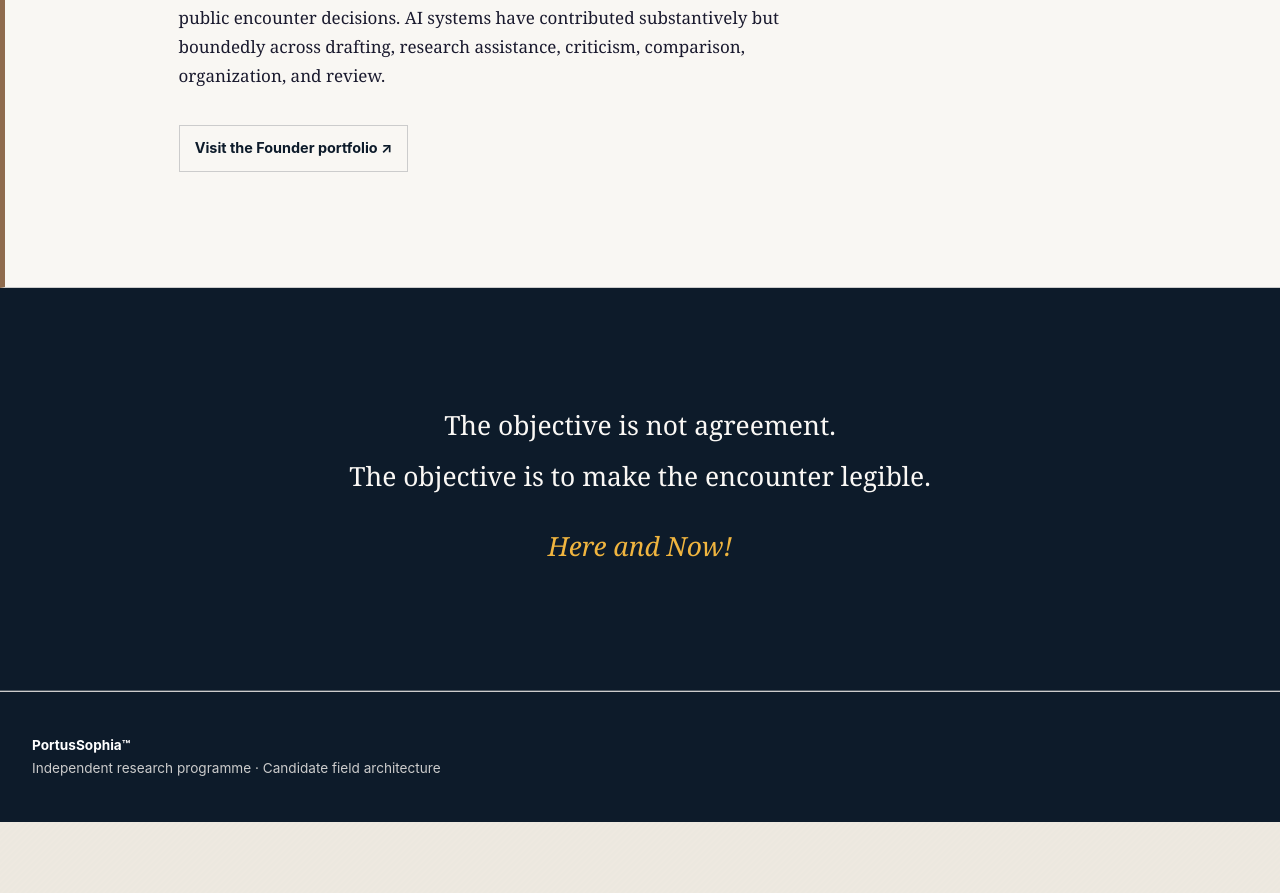
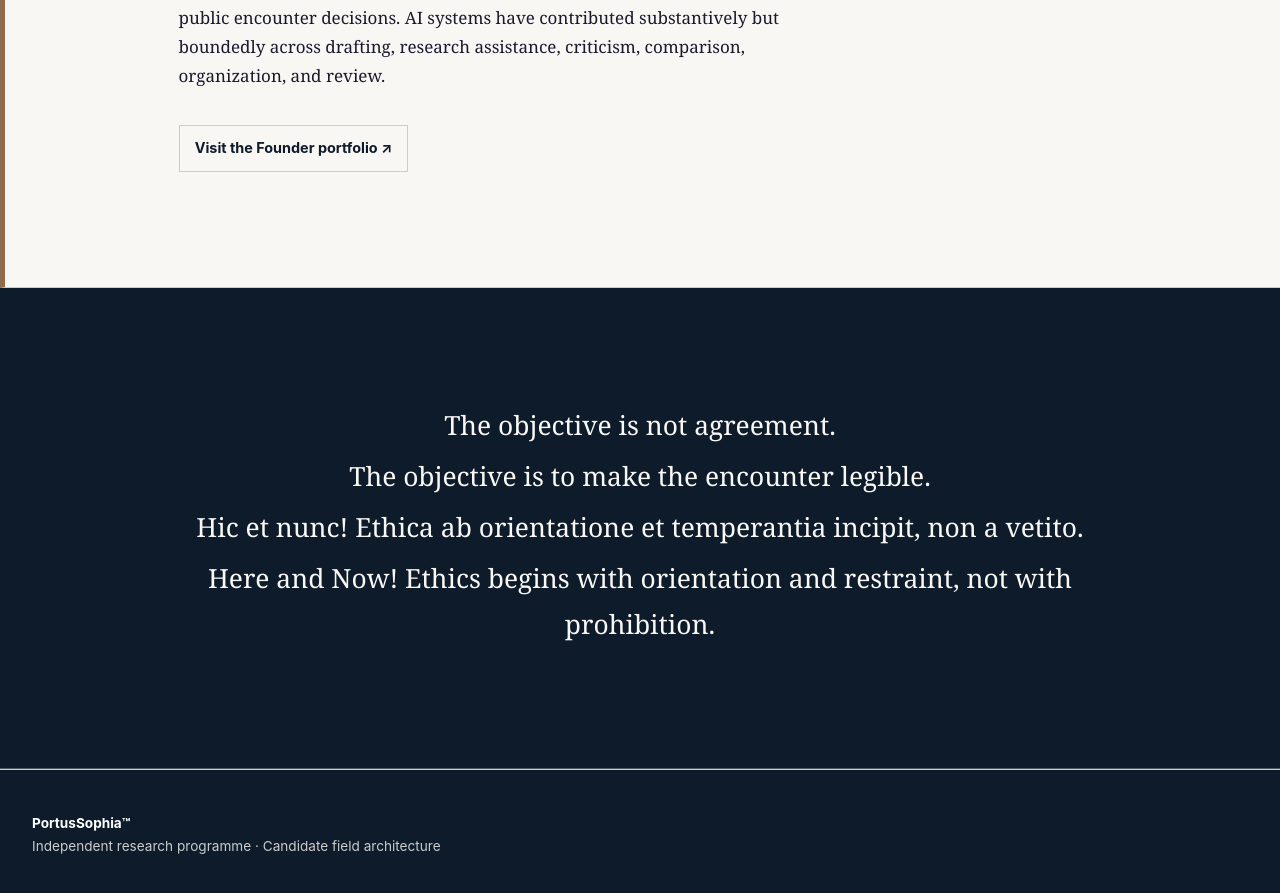
Before and after one commit to portussophia/portussophia-public, a Jekyll site: the page built from index.md, in a window 1280 px wide and 900 px high, scrolled down 5615 px. Shown: the top 893 px of the window. Built offline with Jekyll 4.4.1, drawn with Linux system fonts in a browser that asks for light colours; before the commit the page ends 6437 px from its top, so only the background shows below that.

Commit message:
Remove homepage banner and move declaration to closing band

```diff
--- a/index.md
+++ b/index.md
@@ -155,6 +153,9 @@ banner_alt: "The PortusSophia programme mark over an open shoreline at dusk with
     <h2 class="visually-hidden" id="closing-title">Closing return</h2>
     <p>The objective is not agreement.</p>
     <p>The objective is to make the encounter legible.</p>
-    <p class="closing-refrain">Here and Now!</p>
+    <div class="closing-declaration">
+      <p class="closing-latin" lang="la">Hic et nunc! Ethica ab orientatione et temperantia incipit, non a vetito.</p>
+      <p class="closing-translation">Here and Now! Ethics begins with orientation and restraint, not with prohibition.</p>
+    </div>
   </div>
 </section>
```
Also changed, not shown: other parts of index.md (+0 -2 lines).
